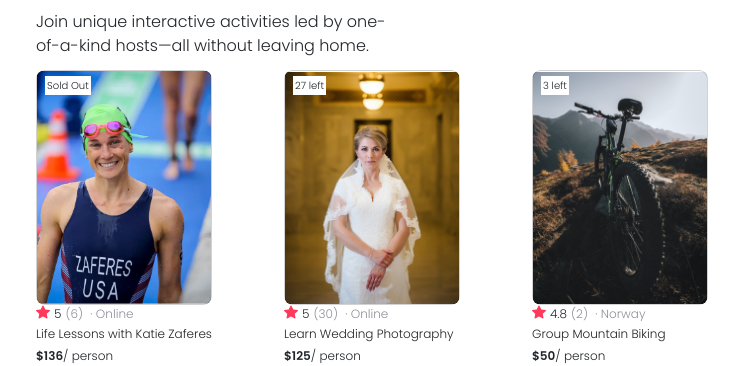
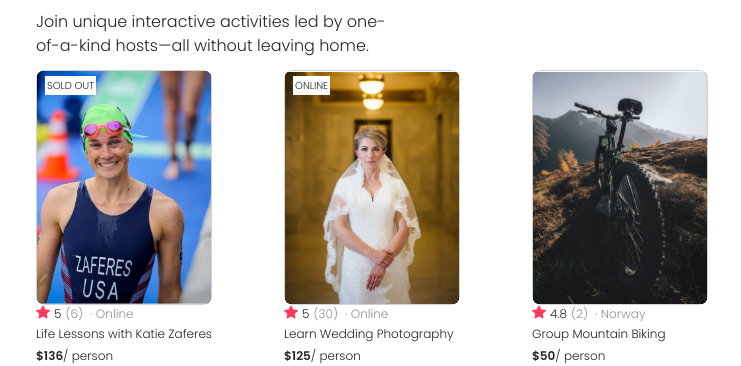
Before and after one commit to RawleJuglal/AirbnbClone, a React (Vite) app: page / in a window 1280 px wide. Shown: the part 435-801 px from the top of the page, without its empty margins (0-741 px from the left). Built offline with nearby package versions, Linux system fonts and the light colour scheme.

Commit message:
added
scroll bar added to experiences

```diff
--- a/src/components/App/App.css
+++ b/src/components/App/App.css
@@ -4,4 +4,6 @@
 
 .--deck-container{
     display:flex;
+    flex:0 0 auto;
+    overflow-x: auto;
 }
--- a/src/components/App/App.jsx
+++ b/src/components/App/App.jsx
@@ -11,6 +11,7 @@ export default function App(){
   // }))
   let cards = Data.map((i)=>{
     return <Card
+        key={i.id}
         coverImg={`../../../images/${i.coverImg}`}
         location={i.location}
         title={i.title}
--- a/src/components/Card/Card.css
+++ b/src/components/Card/Card.css
@@ -47,6 +47,8 @@
 }
 .--info-title{
     color:#222222;
+    overflow: hidden;
+    text-overflow: ellipsis;
 }
 
 .--info-cost{
--- a/src/components/Card/Card.jsx
+++ b/src/components/Card/Card.jsx
@@ -2,12 +2,19 @@ import React from 'react'
 import './Card.css'
 
 export default function Card(props){
+    let badgeText
+    if (props.openSpots === 0) {
+        badgeText = "SOLD OUT"
+    } else if (props.location === "Online") {
+        badgeText = "ONLINE"
+    }
+
     return(
             <div className='--card-container'>
                 <div className="card" style={{background: `url(${props.coverImg}) no-repeat center`, backgroundSize: 'contain'}}>
                     <div className="card-body">
                         <div className="--card-body-container">
-                            {props.openSpots > 0 ? <span className='--card-body-status'>{props.openSpots} left</span> : <span className='--card-body-status'>Sold Out</span>}
+                            {badgeText && <span className='--card-body-status'>{badgeText}</span>}
                         </div>
                     </div>
                 </div>
```
